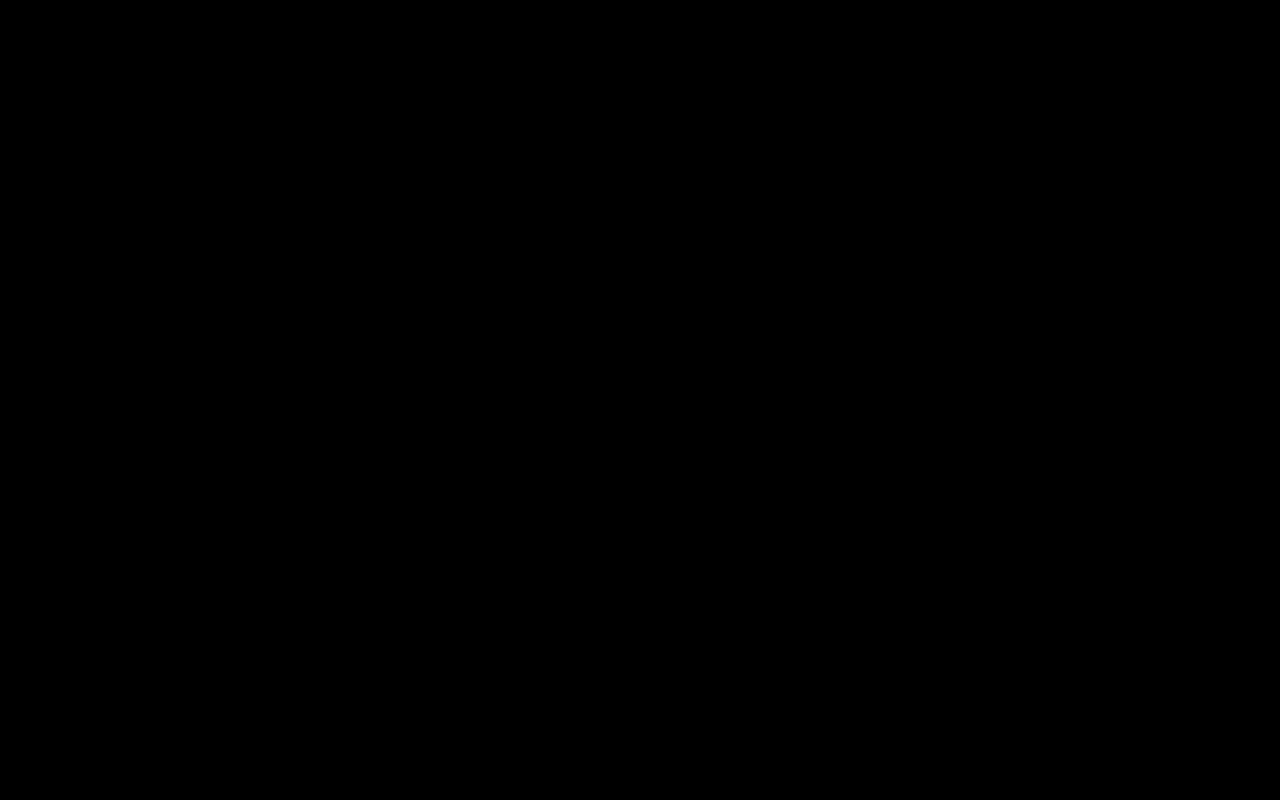
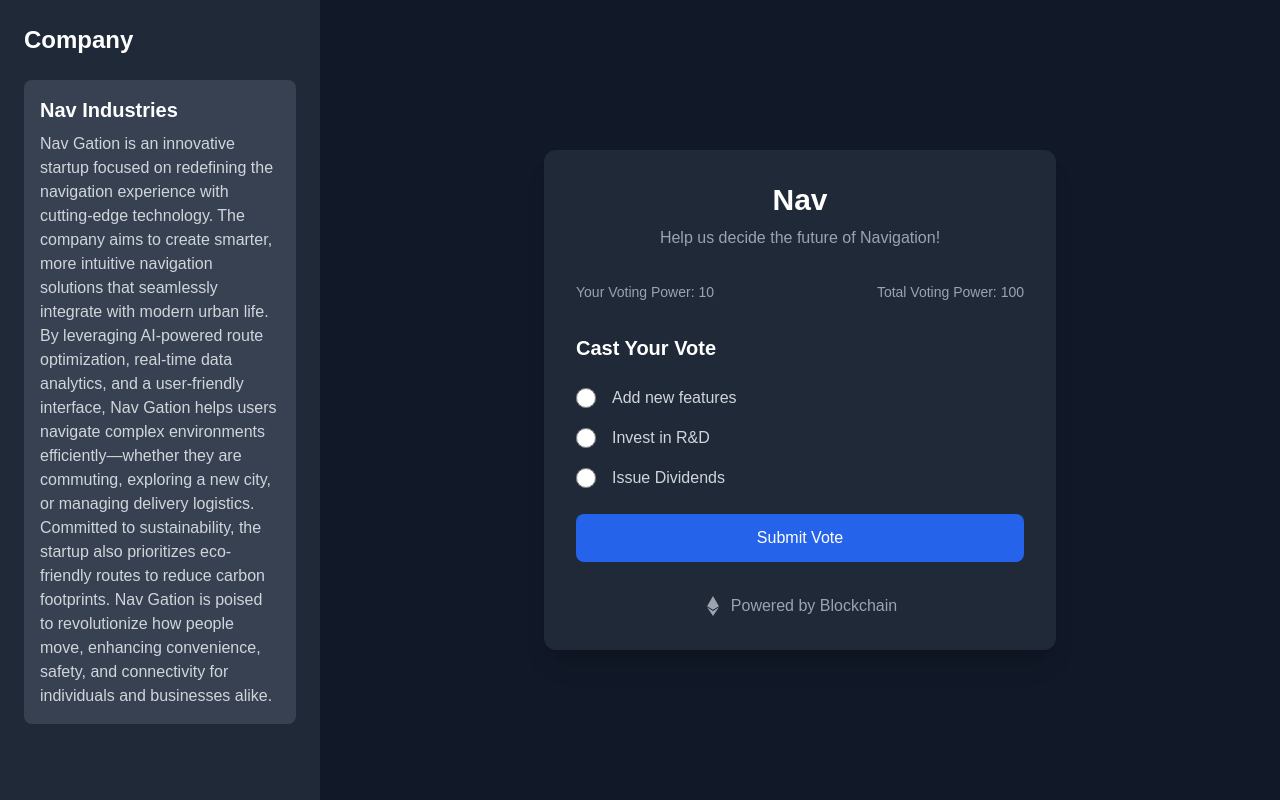
Before and after one commit to hitony7/blockboard, a Next.js app in the folder frontend/: page /navpage in a window 1280 px wide. Before the commit this address had no page. Built offline with nearby package versions, Linux system fonts and the light colour scheme.

Commit message:
pages added

```diff
--- a/frontend/app/daopage/page.js
+++ b/frontend/app/companypage/page.js
@@ -1,6 +1,7 @@
-"use client";
+'use client';
 
 import { useState } from 'react';
+import { useRouter } from 'next/navigation'; // Import useRouter from next/navigation
 
 // Dummy data for company names
 const companyNames = [
@@ -26,6 +27,12 @@ const companyNames = [
 
 export default function CompanyCards() {
   const [companies] = useState(companyNames);
+  const router = useRouter(); // Initialize router
+
+  // Handle card click
+  const handleCardClick = () => {
+    router.push('/navpage'); // Navigate to /navpage
+  };
 
   return (
     <div className="min-h-screen bg-black flex items-center justify-center p-4">
@@ -35,7 +42,8 @@ export default function CompanyCards() {
           {companies.map((company, index) => (
             <div
               key={index}
-              className="bg-gray-800 text-white p-10 rounded-lg shadow-md transition-transform transform hover:scale-105"
+              onClick={handleCardClick} // Add click handler to navigate
+              className="bg-gray-800 text-white p-10 rounded-lg shadow-md transition-transform transform hover:scale-105 cursor-pointer"
             >
               <h2 className="text-2xl font-semibold">{company}</h2>
               <p className="text-gray-400 mt-4">Innovating the future.</p>
--- /dev/null
+++ b/frontend/app/navpage/page.js
@@ -0,0 +1,93 @@
+'use client';
+
+import { useState } from 'react';
+import { FaEthereum } from 'react-icons/fa';
+
+// Company data
+const company = {
+  name: 'Nav Industries',
+  description: 'Nav Gation is an innovative startup focused on redefining the navigation experience with cutting-edge technology. The company aims to create smarter, more intuitive navigation solutions that seamlessly integrate with modern urban life. By leveraging AI-powered route optimization, real-time data analytics, and a user-friendly interface, Nav Gation helps users navigate complex environments efficiently—whether they are commuting, exploring a new city, or managing delivery logistics. Committed to sustainability, the startup also prioritizes eco-friendly routes to reduce carbon footprints. Nav Gation is poised to revolutionize how people move, enhancing convenience, safety, and connectivity for individuals and businesses alike.',
+};
+
+export default function VotingPage() {
+  const [vote, setVote] = useState('');
+  const [submitted, setSubmitted] = useState(false);
+
+  const project = {
+    name: 'Nav',
+    description: 'Help us decide the future of Navigation!',
+    options: ['Add new features', 'Invest in R&D', 'Issue Dividends'],
+  };
+
+  const user = {
+    votingPower: 10,
+    totalPower: 100,
+  };
+
+  const handleVoteSubmit = () => {
+    if (vote) setSubmitted(true);
+  };
+
+  return (
+    <div className="min-h-screen bg-gray-900 flex">
+      {/* Sidebar with Single Company Info */}
+      <div className="w-1/4 bg-gray-800 p-6 space-y-6">
+        <h2 className="text-2xl font-bold text-white">Company</h2>
+        <div className="mt-4 p-4 bg-gray-700 rounded-lg">
+          <h3 className="text-xl font-semibold text-white">{company.name}</h3>
+          <p className="text-gray-300 mt-2">{company.description}</p>
+        </div>
+      </div>
+
+      {/* Main Content */}
+      <div className="w-3/4 flex items-center justify-center p-6">
+        <div className="w-full max-w-lg bg-gray-800 rounded-xl shadow-xl p-8 space-y-8">
+          <div className="text-center">
+            <h1 className="text-3xl font-bold text-white">{project.name}</h1>
+            <p className="mt-2 text-gray-400">{project.description}</p>
+          </div>
+          <div className="flex justify-between text-sm text-gray-400">
+            <p>Your Voting Power: <span className="font-medium">{user.votingPower}</span></p>
+            <p>Total Voting Power: <span className="font-medium">{user.totalPower}</span></p>
+          </div>
+          {!submitted ? (
+            <div className="space-y-6">
+              <h2 className="text-xl font-semibold text-white">Cast Your Vote</h2>
+              <div className="space-y-4">
+                {project.options.map((option, index) => (
+                  <label key={index} className="flex items-center space-x-4">
+                    <input
+                      type="radio"
+                      name="vote"
+                      value={option}
+                      onChange={(e) => setVote(e.target.value)}
+                      className="w-5 h-5 text-blue-500 bg-gray-700 border-gray-600 focus:ring-blue-500"
+                    />
+                    <span className="text-gray-300">{option}</span>
+                  </label>
+                ))}
+              </div>
+              <button
+                onClick={handleVoteSubmit}
+                className="w-full bg-blue-600 hover:bg-blue-700 text-white font-medium py-3 rounded-lg transition"
+              >
+                Submit Vote
+              </button>
+            </div>
+          ) : (
+            <div className="text-center space-y-4">
+              <h2 className="text-2xl font-semibold text-white">🎉 Thanks for Voting!</h2>
+              <p className="text-gray-300">
+                You voted for: <span className="font-bold">{vote}</span>
+              </p>
+            </div>
+          )}
+          <footer className="flex items-center justify-center mt-6 text-gray-400 space-x-2">
+            <FaEthereum size={20} />
+            <span>Powered by Blockchain</span>
+          </footer>
+        </div>
+      </div>
+    </div>
+  );
+}
--- a/frontend/app/page.js
+++ b/frontend/app/page.js
@@ -1,7 +1,7 @@
 import Image from "next/image";
 import Navigation from "./components/Navigation";
 import Footer from "./components/Footer/Footer";
-import VotingPage from "./pages/VotingPage";
+
 export default function Home() {
   return (
     <div className="container mx-w-7xl">
```
Also changed, not shown: frontend/app/votingpage/page.js (renamed from frontend/app/pages/VotingPage.js).
